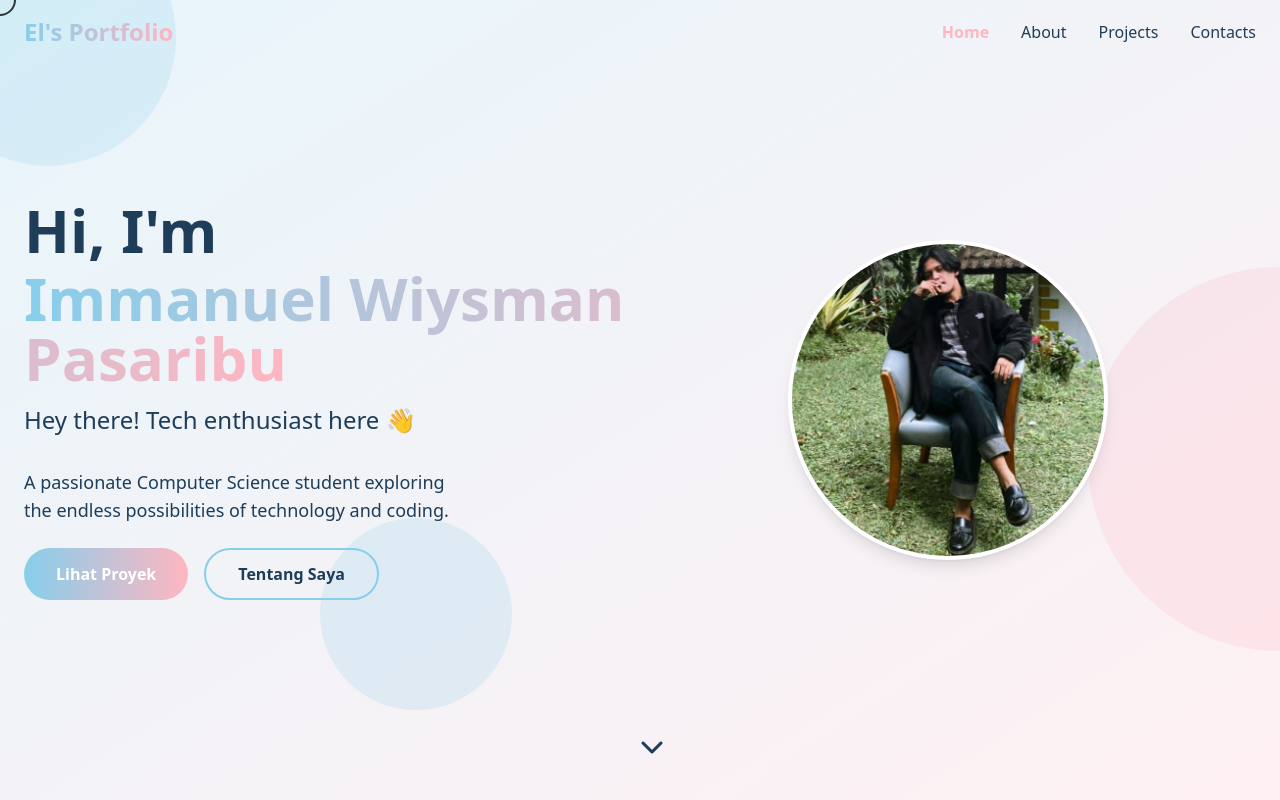
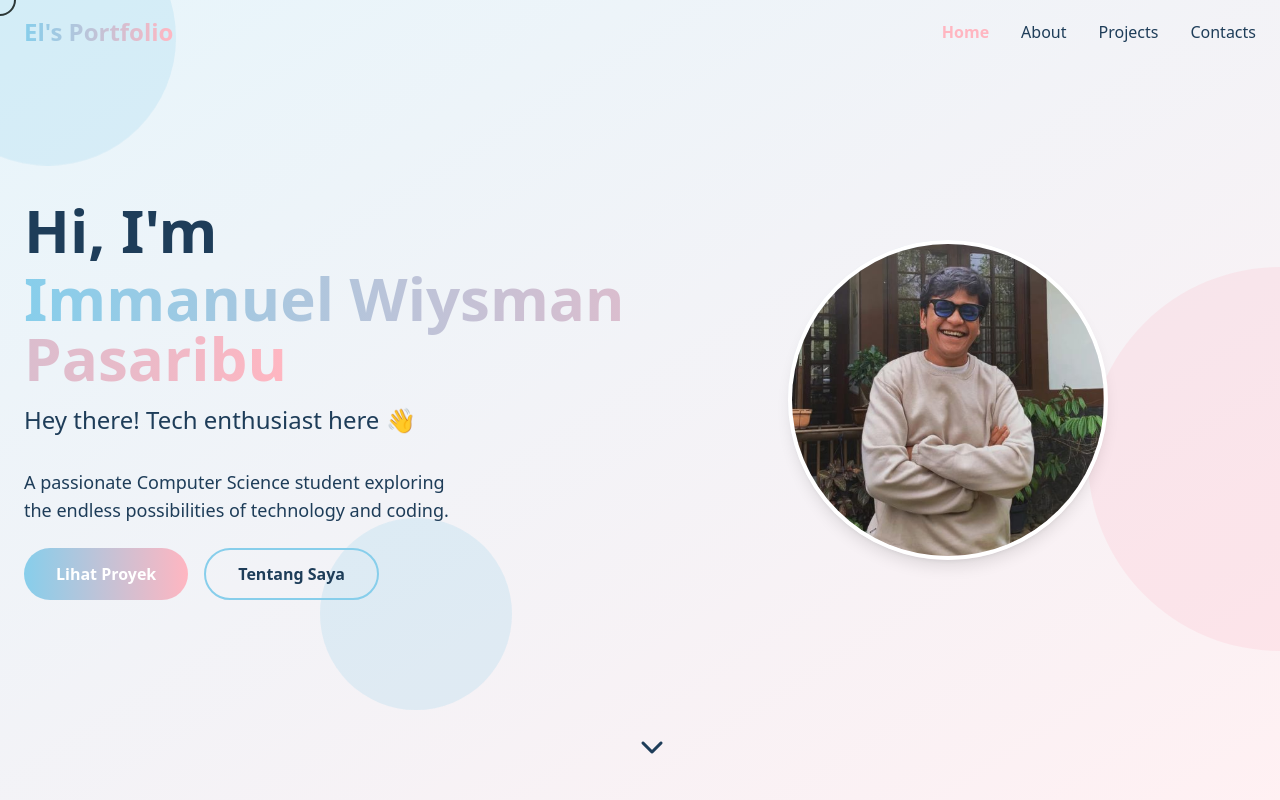
Before and after one commit to elwiysman/ElPortfolio, a React (Vite) app: page / in a window 1280 px wide. Shown: the top 800 px of the page. Built offline with nearby package versions, Linux system fonts and the light colour scheme.

Commit message:
Update HomeSection.tsx

```diff
--- a/src/components/HomeSection.tsx
+++ b/src/components/HomeSection.tsx
@@ -1,5 +1,5 @@
 import React from "react";
-import LProfil from "../images/LProfil.jpg";
+import L from "../images/L.jpg";
 
 interface HomeSectionProps {
   typedText: string;
@@ -47,7 +47,7 @@ const HomeSection: React.FC<HomeSectionProps> = ({
             <div className="relative w-48 h-48 sm:w-64 sm:h-64">
               <div className="absolute inset-0 bg-gradient-to-br from-[#87CEEB] to-[#FFB6C1] rounded-full opacity-20 animate-pulse"></div>
               <img
-                src={LProfil}
+                src={L}
                 alt="Immanuel Wiysman Pasaribu"
                 className="absolute inset-0 w-full h-full object-cover rounded-full shadow-lg border-4 border-white"
               />
@@ -102,7 +102,7 @@ const HomeSection: React.FC<HomeSectionProps> = ({
           <div className="relative w-64 h-64 md:w-80 md:h-80">
             <div className="absolute inset-0 bg-gradient-to-br from-[#87CEEB] to-[#FFB6C1] rounded-full opacity-20 animate-pulse"></div>
             <img
-              src={LProfil}
+              src={L}
               alt="Immanuel Wiysman Pasaribu"
               className="absolute inset-0 w-full h-full object-cover rounded-full shadow-lg border-4 border-white"
             />
```
